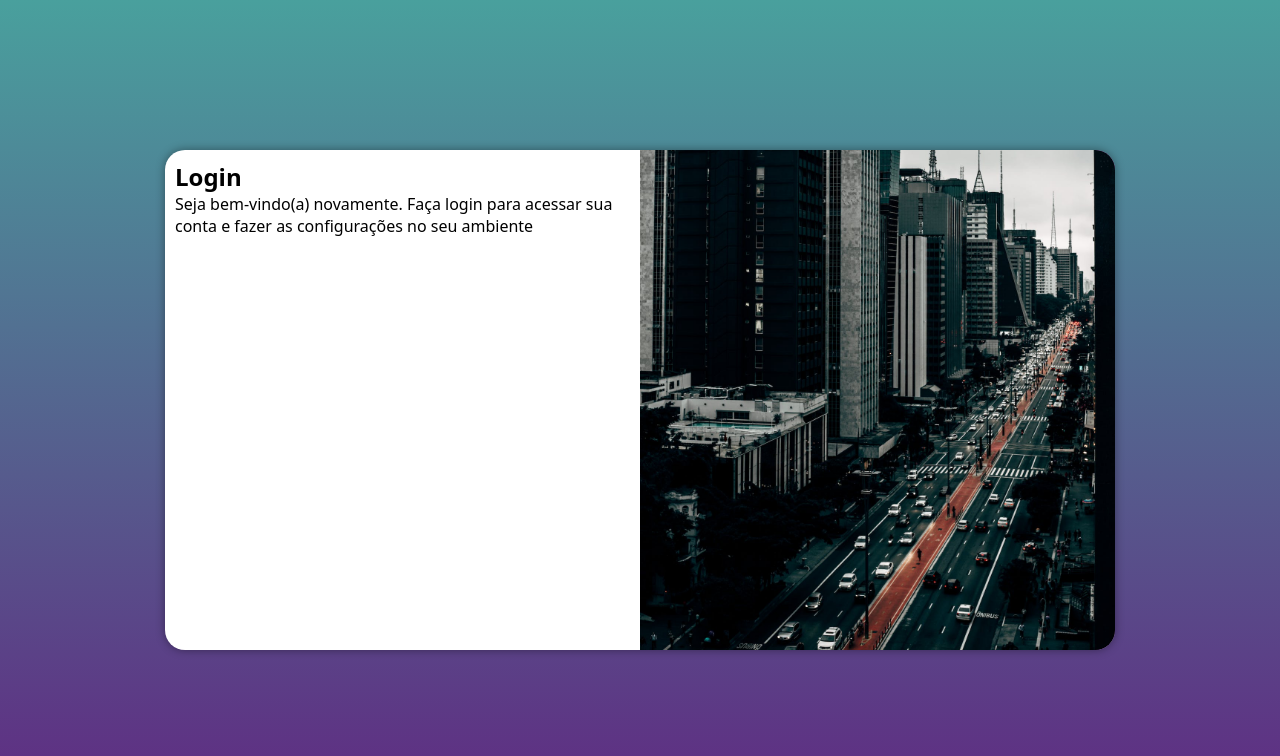
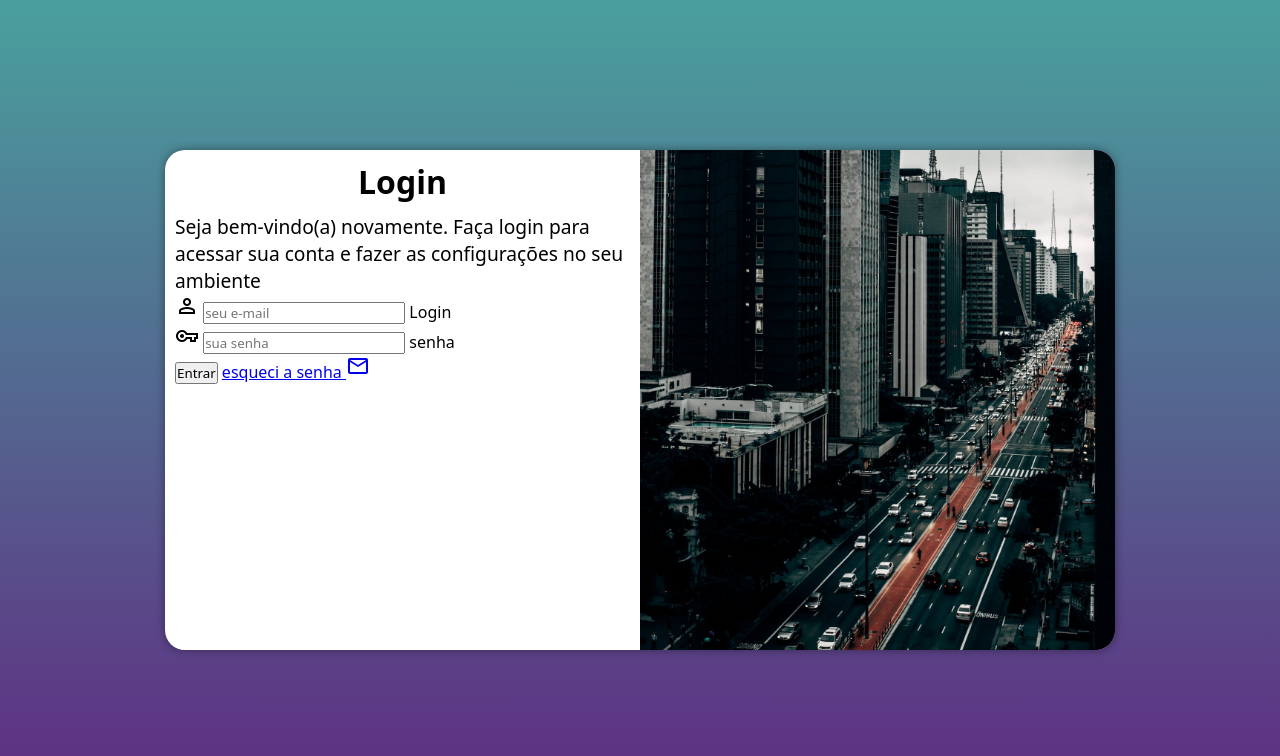
Before and after one commit to Afernandess/projeto-login, a plain HTML site: page index.html in a window 1280 px wide. Drawn offline with nearby package versions, Linux system fonts and the light colour scheme.

Commit message:
adicionei formulario

```diff
--- a/estilos/media-query.css
+++ b/estilos/media-query.css
@@ -30,6 +30,10 @@ telas grandes: acima de 1200px
         float: right;
         width: 60%;
     }
+
+    div#formulario > p {
+        font-size: 1em;
+    }
 }
 
 @media screen and (min-width: 992px){
@@ -52,4 +56,11 @@ telas grandes: acima de 1200px
         float: left;
         width: 50%;
     }
+    div#formulario > h1 {
+        font-size: 2em;
+    }
+
+    div#formulario > p {
+        font-size: 1.2em;
+    }
 }
--- a/estilos/style.css
+++ b/estilos/style.css
@@ -54,3 +54,12 @@ section#login > div#formulario{
     display: block;
     padding: 10px;
 }
+
+div#formulario > h1 {
+    text-align: center;
+    margin-bottom: 10px;
+}
+
+div#formulario > p {
+    font-size: 0.8em;
+}
--- a/index.html
+++ b/index.html
@@ -6,6 +6,8 @@
     <title>Login</title>
     <link rel="stylesheet" href="estilos/style.css">
     <link rel="stylesheet" href="estilos/media-query.css">
+    <link href="https://fonts.googleapis.com/css2?family=Material+Symbols+Outlined:opsz,wght,FILL,GRAD@20,100,1,200" rel="stylesheet" >
+
 </head>
 <body>
     <main>
@@ -16,8 +18,21 @@
             <div id="formulario">
                 <h1>Login</h1>
                 <p>Seja bem-vindo(a) novamente. Faça login para acessar sua conta e fazer as configurações no seu ambiente </p>
-                <form action="login.php" method="post">
+                <form action="login.php" method="post" autocomplete="on">
+                    <div class="campo">
+                        <span class="material-symbols-outlined">person</span>
+                        <input type="email" name="login" id="ilogin" placeholder="seu e-mail" autocomplete="email" required maxlength="30">
+                        <label for="ilogin">Login</label>
+                    </div>
 
+                    <div class="campo">
+                        <span class="material-symbols-outlined">vpn_key</span>
+                        <input type="password" name="senha" id="isenha" placeholder="sua senha" autocomplete="current-password" required minlength="8" maxlength="20">
+                        <label for="isenha">senha</label>
+                    </div>
+
+                    <input type="submit" value="Entrar">
+                    <a href="esqueci.html">esqueci a senha <span class="material-symbols-outlined">mail</span></a>
                 </form>
             </div>
         </section>
```
